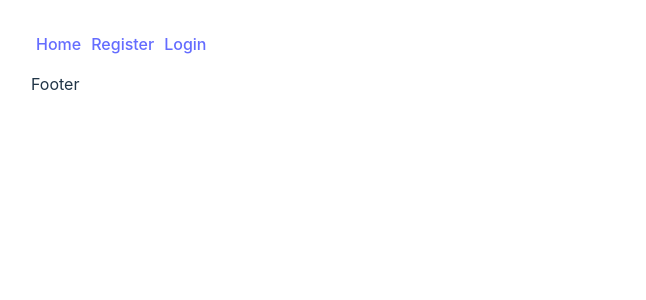
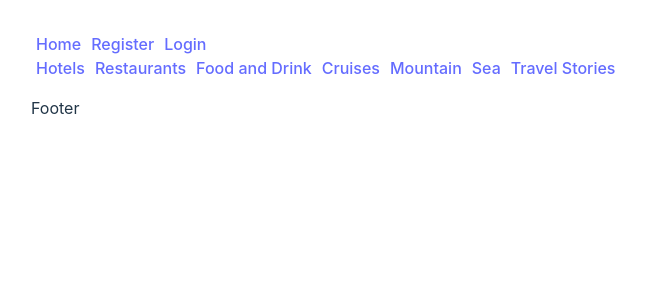
Before and after one commit to FirstProject-Team-4/Second, a React (Vite) app in the folder Tripify/: page /posts/1 in a window 1280 px wide. Shown: the top 300 px of the page, without its empty margins (1-647 px from the left). Built offline with nearby package versions, Linux system fonts and the light colour scheme; no server answers; the database is empty.

Commit message:
add category

```diff
--- a/Tripify/src/App.tsx
+++ b/Tripify/src/App.tsx
@@ -50,7 +50,7 @@ function App() {
           <Route path='/profile/:id' element={<Profile/>}/>
           <Route path="/posts" element={<AllPosts />}/>
           <Route path="/posts/:id" element={<SinglePostView />}/>
-          <Route path="/category/:id" element={<Category/>} />
+          <Route path="/category/:categoryName" element={<Category/>} />
           <Route path="/posts-create" element={<CreatePost />} />
           <Route path="/posts-create" element={<CreatePost />} />
           <Route path="*" element={<h1> 404 Not Found</h1>} />
--- a/Tripify/src/Components/Header/Header.tsx
+++ b/Tripify/src/Components/Header/Header.tsx
@@ -29,10 +29,14 @@ export const Header = () => {
                 {user&&<Button onClick={logout}>Logout</Button>}
             </div>
 
-            {/* <div className="category">
-                <NavLink to="/category/1">1</NavLink>
-                <NavLink to="/category/2">2</NavLink>
-                <NavLink to="/category/3">3</NavLink>
-            </div> */}
+            <div className="category">
+                <NavLink to="/category/hotels">Hotels</NavLink>
+                <NavLink to="/category/restaurants">Restaurants</NavLink>
+                <NavLink to="/category/food&drink">Food and Drink</NavLink>
+                <NavLink to="/category/cruises">Cruises</NavLink>
+                <NavLink to="/category/mountain">Mountain</NavLink>
+                <NavLink to="/category/sea">Sea</NavLink>
+                <NavLink to="/category/stories">Travel Stories</NavLink>
+            </div>
         </header>);
 }
--- a/Tripify/src/Service/post-service.ts
+++ b/Tripify/src/Service/post-service.ts
@@ -3,7 +3,7 @@ import { db } from '../config/config-firebase';
 import { getAllUsers } from './user-service';
 
 //image: string
-export const addPost = async (author: string, title: string, content: string, image: any = '',userImage:string) => {
+export const addPost = async (author: string, title: string, content: string, image: any = '',userImage:string, category:string) => {
     return push(ref(db, 'posts'), {
         author,
         title,
@@ -13,8 +13,8 @@ export const addPost = async (author: string, title: string, content: string, im
         dislikes: 0,
         createdOn: Date.now(),
         commentsCount: 0,
-        userImage
-
+        userImage,
+        category,
     });
 };
 //Todo:
--- a/Tripify/src/Views/Category-view/Category-view.tsx
+++ b/Tripify/src/Views/Category-view/Category-view.tsx
@@ -2,11 +2,11 @@ import { useParams } from "react-router-dom"
 import './Category-view.css'
 
 export default function CategoryView() {
-    const { id } = useParams()
+    const { categoryName } = useParams()
   return (
     <div className="category-view">
       <h1>Category</h1>
-      <h1>{id}</h1>
+      <h1>{categoryName}</h1>
     </div>
   )
 }
--- a/Tripify/src/Views/CreatePost/CreatePost.tsx
+++ b/Tripify/src/Views/CreatePost/CreatePost.tsx
@@ -4,8 +4,10 @@ import Button from "../../Components/Button/Button";
 import { addPost } from "../../Service/post-service";
 import { useAppContext } from "../../Context/AppContext";
 import { saveImage } from "../../Service/firebase-storage";
+
 // import { set } from "firebase/database";
 
+// import { useHistory } from 'react-router-dom';
 
 
 
@@ -20,7 +22,13 @@ export default function CreatePost() {
     image: '',
     userImage: '',
   });
+const [category, setCategory] = useState('');
 
+  const handleSubmit = (event:any) => {
+  setCategory(event.target.value);
+
+
+  };
 
   // const [image, setImage] = useState(null); // New state variable for the image
 
@@ -54,7 +62,7 @@ export default function CreatePost() {
   //    setPost()
   // };
   const createPost = async () => {
-    console.log(userData.isBlock);
+    // console.log(userData.isBlock);
     if (userData.isBlock) {
       return alert('You are blocked');
     }
@@ -76,10 +84,11 @@ export default function CreatePost() {
     //     return alert('The post must have a user who created it.');
     // }
     // if (post.comments === null || post.comments === undefined || post.comments === '') {
-    //     return alert('Other users must be able to post replies.');
-    // }
-    //post.comments, image
-    await addPost(userData.handle, post.title, post.content, post.image, currentUserImage); // Pass the image to the service function
+      //     return alert('Other users must be able to post replies.');
+      // }
+      //post.comments, image
+      console.log(category);
+    await addPost(userData.handle, post.title, post.content, post.image, currentUserImage, category); // Pass the image to the service function
 
     setPost({
       title: '',
@@ -88,8 +97,9 @@ export default function CreatePost() {
       image: '',
       comments: '',
       userImage: '',
+
     });
-
+setCategory('');
   };
 
   return (
@@ -104,6 +114,15 @@ export default function CreatePost() {
       <textarea value={post.content} onChange={e => updatePost(e.target.value, 'content')} name="input-content" id="input-content" cols={30} rows={10}></textarea><br /><br />
       <label htmlFor="input-image">Image:</label>
       <input id="input-image" type="file" accept="image/*" onChange={e => updateImage(e.target.files, 'image')} /><br />
+      <form >
+      {/* Other form fields go here */}
+      <select name="category" onChange={handleSubmit}>
+        <option value="">Select a category</option>
+        <option value="hotels">Hotels</option>
+        <option value="category2">Category 2</option>
+        {/* Add more options as needed */}
+      </select>
+    </form>
       <Button onClick={createPost}>Create</Button>
     </div>
   );
--- a/Tripify/src/Views/Register-view/Register-view.tsx
+++ b/Tripify/src/Views/Register-view/Register-view.tsx
@@ -70,8 +70,6 @@ try {
 
 
 
-
-
   }
   const usernameColor =():string=>{
     if(error.username==='valid'){
```
